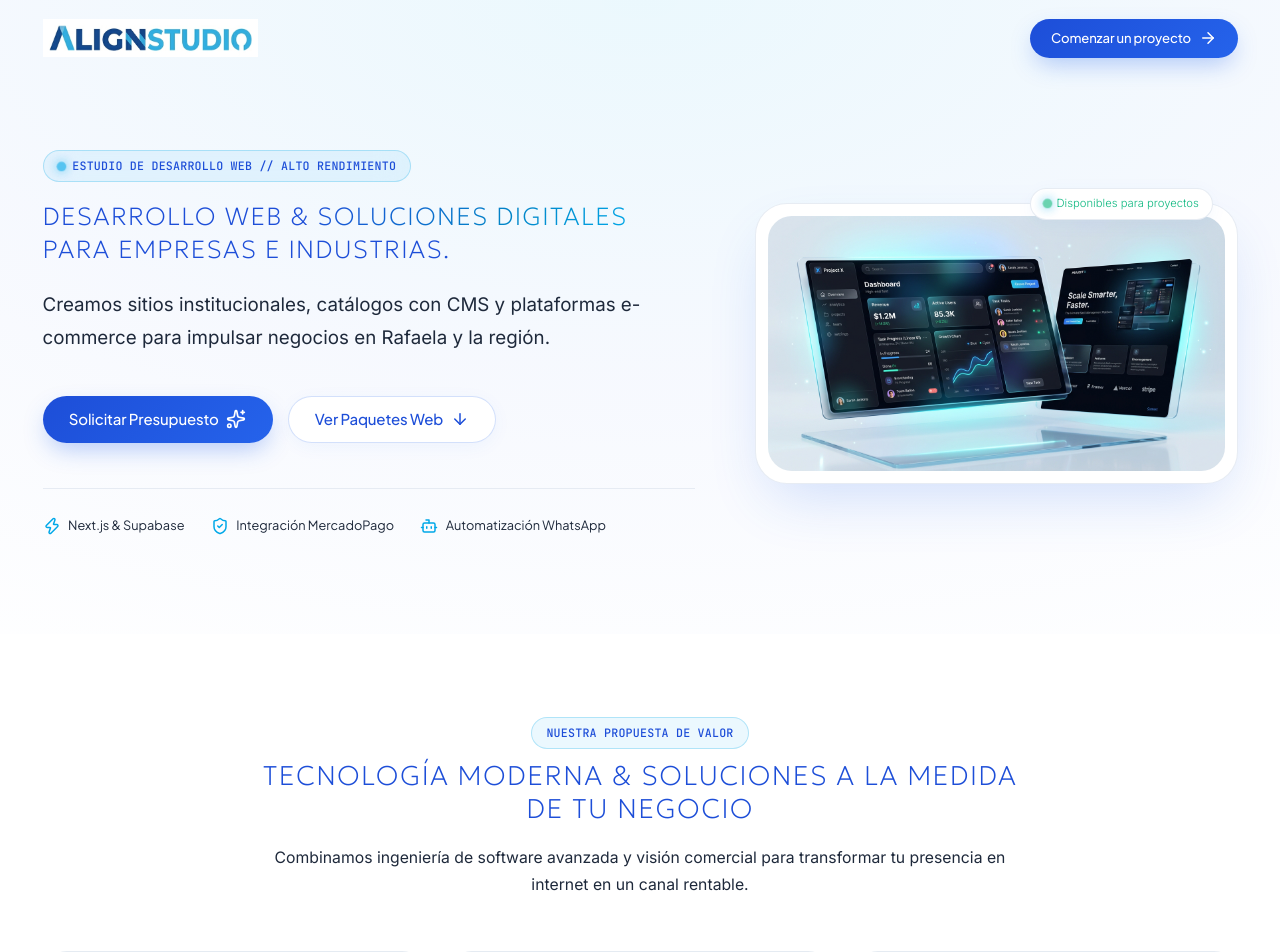
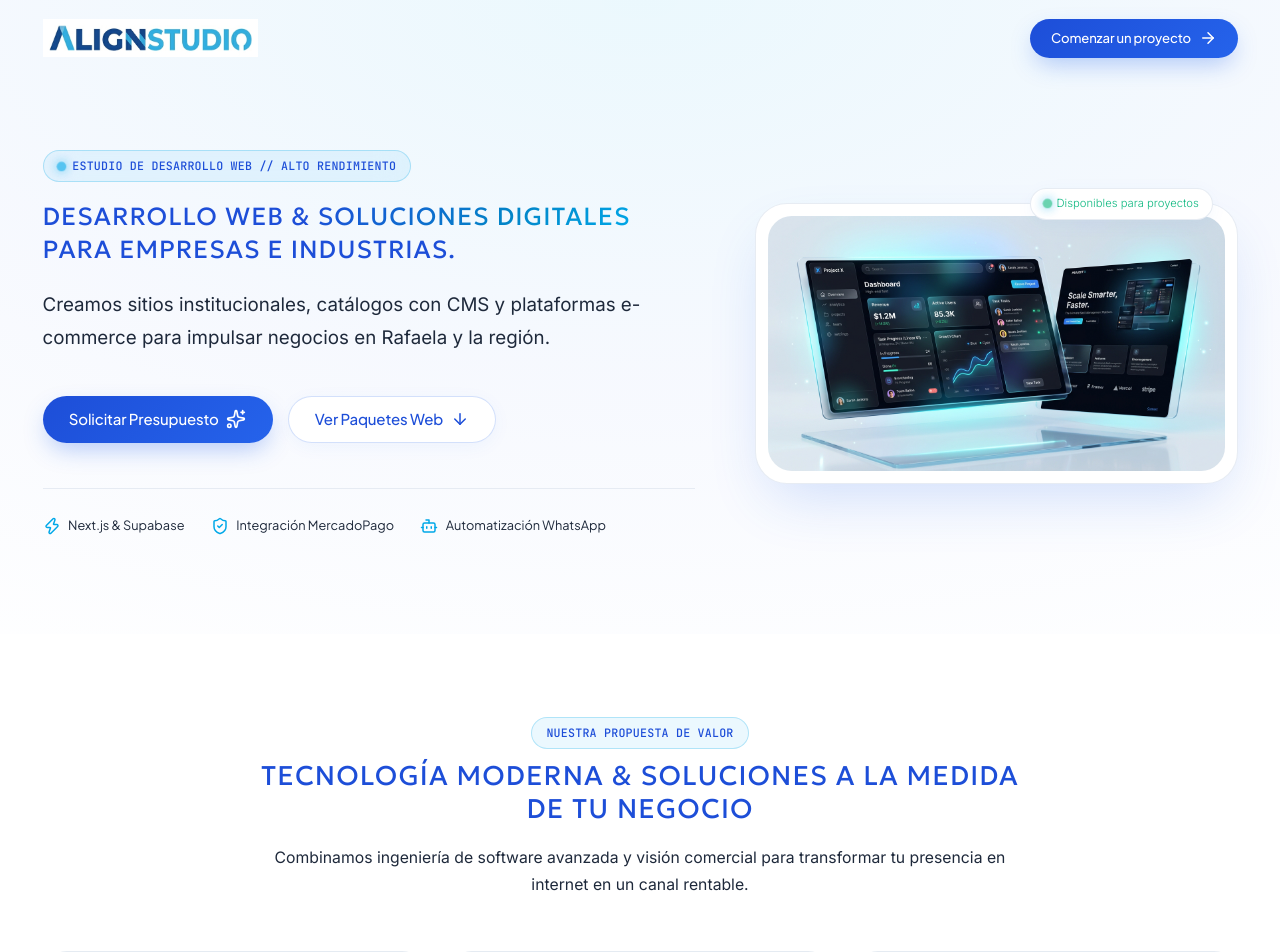
Before and after one commit to alignstudioweb/portafolio, a Next.js app: page / in a window 1280 px wide. Shown: the top 952 px of the page. Built offline with nearby package versions, Linux system fonts and the light colour scheme.

Commit message:
style: actualización del grosor de todos los títulos a peso 400 (Regular)

```diff
--- a/app/globals.css
+++ b/app/globals.css
@@ -93,14 +93,14 @@ body {
 h1, .hero-title {
   font-family: var(--font-display);
   letter-spacing: 0.04em;
-  font-weight: 100;
+  font-weight: 400;
   text-transform: uppercase;
 }
 
 h2, .section-title {
   font-family: var(--font-display);
   letter-spacing: 0.04em;
-  font-weight: 100;
+  font-weight: 400;
   text-transform: uppercase;
 }
 
@@ -202,8 +202,8 @@ button {
 
 .section-title {
   font-size: clamp(1.25rem, 2.5vw, 1.8rem);
-  font-weight: 100;
-  letter-spacing: 0.05em;
+  font-weight: 400;
+  letter-spacing: 0.04em;
   line-height: 1.2;
   margin-top: 0.75rem;
   margin-bottom: 1.25rem;
@@ -351,11 +351,11 @@ button {
 
 .hero-title {
   font-size: clamp(1.15rem, 2.1vw, 1.65rem);
-  font-weight: 100;
+  font-weight: 400;
   line-height: 1.35;
   color: var(--color-align-royal);
   margin: 1.15rem 0 1.5rem 0;
-  letter-spacing: 0.05em;
+  letter-spacing: 0.04em;
 }
 
 .hero-subtitle {
```
